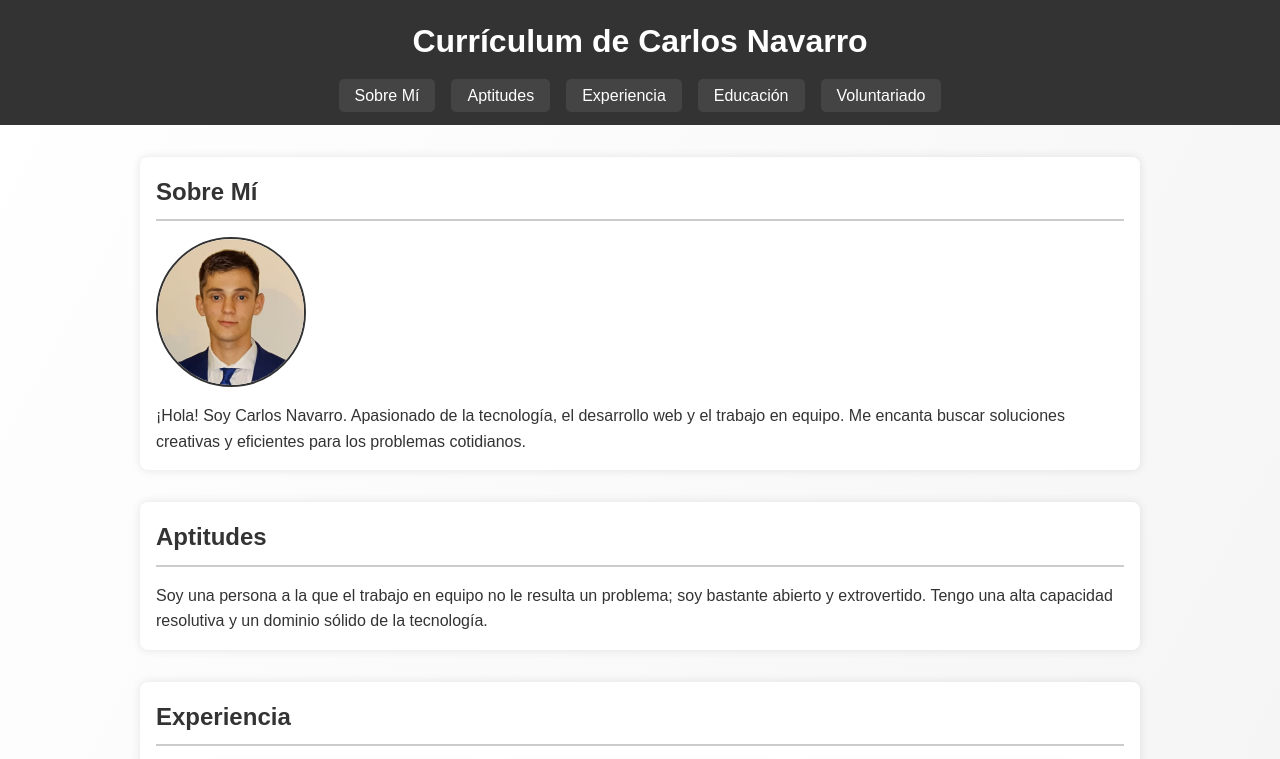
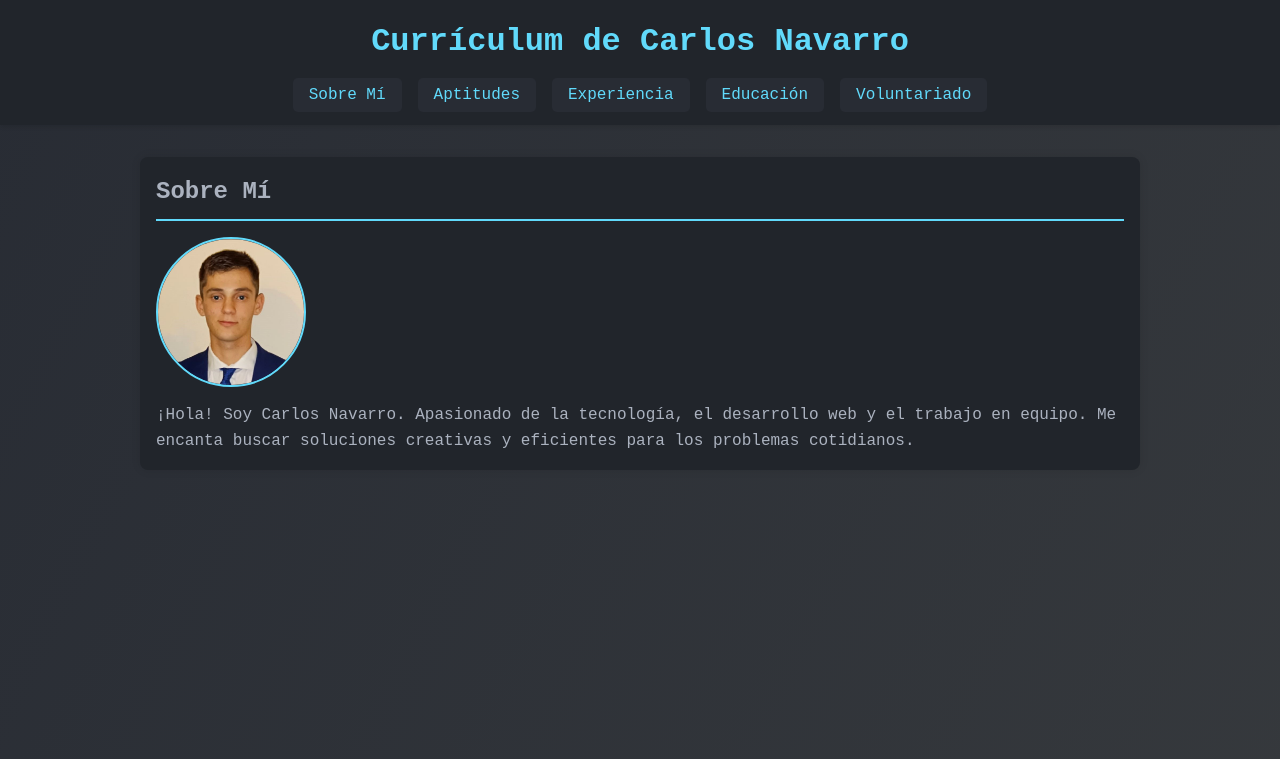
Before and after one commit to Cnavrod/PCSS-CarlosNavarroRodriguez, a plain HTML site: page index.html in a window 1280 px wide. Shown: the top 759 px of the page. Drawn offline with Linux system fonts and the light colour scheme.

Commit message:
cambio de fondo y estilo

```diff
--- a/index.html
+++ b/index.html
@@ -1,21 +1,12 @@
 <!DOCTYPE html>
 <html lang="es">
 <head>
-  <!--
-    Metadatos del documento
-    Configuramos el viewport para que el sitio sea responsive
-  -->
   <meta charset="UTF-8" />
   <meta name="viewport" content="width=device-width, initial-scale=1.0">
   <title>CV de Carlos Navarro</title>
-  <!-- Enlace a la hoja de estilos externa -->
   <link rel="stylesheet" href="style.css" />
 </head>
 <body>
-  <!--
-    Encabezado principal con título y menú de navegación
-    Cada enlace usa data-section para el manejo con JavaScript (si lo deseas)
-  -->
   <header>
     <h1>Currículum de Carlos Navarro</h1>
     <nav>
@@ -29,14 +20,10 @@
     </nav>
   </header>
 
-  <!-- Sección Sobre Mí (con foto y breve descripción) -->
   <section id="about" class="active-section">
     <h2>Sobre Mí</h2>
     <div class="about-container">
-      <!-- Imagen de perfil -->
-      <img src="img/mifoto.jpg" alt="Foto de Carlos" class="profile-pic">
-
-      <!-- Texto de presentación -->
+      <img src="img/mifoto.jpg" alt="Foto de Carlos" class="profile-pic" id="profile-pic">
       <div class="about-text">
         <p>
           ¡Hola! Soy Carlos Navarro. Apasionado de la tecnología, el desarrollo web y el trabajo en equipo.
@@ -46,7 +33,6 @@
     </div>
   </section>
 
-  <!-- Sección Aptitudes -->
   <section id="aptitudes">
     <h2>Aptitudes</h2>
     <p>
@@ -55,7 +41,6 @@
     </p>
   </section>
 
-  <!-- Sección Experiencia (cada experiencia en una card con imagen) -->
   <section id="experiencia">
     <h2>Experiencia</h2>
     <div class="card-container">
@@ -86,7 +71,6 @@
     </div>
   </section>
 
-  <!-- Sección Educación -->
   <section id="educacion">
     <h2>Educación</h2>
     <div class="card-container">
@@ -112,7 +96,7 @@
         </div>
       </div>
       <div class="card">
-        <img src="img/studies1.jpg" alt="Imagen DAW" />
+        <img src="img/studies4.jpg" alt="Imagen DAW" />
         <div class="card-content">
           <h3>Grado Superior DAW</h3>
           <p>Cursando Desarrollo de Aplicaciones Web en ADA ITS.</p>
@@ -121,7 +105,6 @@
     </div>
   </section>
 
-  <!-- Sección Voluntariado -->
   <section id="voluntariado">
     <h2>Voluntariado</h2>
     <div class="card-container">
@@ -135,5 +118,6 @@
     </div>
   </section>
 
+  <script src="script.js"></script>
 </body>
 </html>
--- a/script.js
+++ b/script.js
@@ -1,11 +1,23 @@
 const links = document.querySelectorAll('nav a');
 const sections = document.querySelectorAll('section');
+const profilePic = document.getElementById('profile-pic');
+let clickCount = 0;
 
 links.forEach(link => {
   link.addEventListener('click', (e) => {
     e.preventDefault();
-    const target = link.getAttribute('data-section');
-    sections.forEach(sec => sec.classList.remove('active'));
-    document.getElementById(target).classList.add('active');
+    const target = link.getAttribute('href').substring(1);
+    sections.forEach(sec => sec.classList.remove('active-section'));
+    const targetSection = document.getElementById(target);
+    targetSection.classList.add('active-section');
+    targetSection.scrollIntoView({ behavior: 'smooth', block: 'start' });
   });
 });
+
+profilePic.addEventListener('click', () => {
+  clickCount++;
+  if (clickCount === 5) {
+    profilePic.src = 'img/ontiveros.jpg'; // Asegúrate de tener esta imagen en la carpeta img
+    clickCount = 0;
+  }
+});
--- a/style.css
+++ b/style.css
@@ -19,9 +19,9 @@
   Usamos un degradado como fondo y un color de texto suave
 */
 body {
-  font-family: Arial, sans-serif; /* Arial, tal como pide la guía */
-  background: linear-gradient(to bottom right, #ffffff, #f0f0f0);
-  color: #333;
+  font-family: 'Courier New', Courier, monospace; /* Fuente de programación */
+  background: linear-gradient(to bottom right, #282c34, #3c3f41);
+  color: #abb2bf;
   /* Para optimizar la legibilidad */
   line-height: 1.6;
 }
@@ -31,12 +31,19 @@ body {
   Fondo oscuro y texto claro para cierto contraste
 */
 header {
-  background-color: #333;
-  color: #fff;
+  background-color: #21252b;
+  color: #61dafb;
   padding: 1rem;
   text-align: center;
+  position: sticky;
+  top: 0;
+  z-index: 1000;
+  box-shadow: 0 2px 4px rgba(0, 0, 0, 0.1);
 }
-/* NAVEGACIÓN */
+header h1 {
+  font-size: 2rem;
+  margin-bottom: 0.5rem;
+}
 nav ul {
   display: flex;
   justify-content: center;
@@ -45,15 +52,16 @@ nav ul {
   margin-top: 1rem;
 }
 nav a {
-  color: #fff;
+  color: #61dafb;
   text-decoration: none;
   padding: 0.5rem 1rem;
-  background: #444;
+  background: #282c34;
   border-radius: 5px;
-  transition: background 0.3s;
+  transition: background 0.3s, transform 0.3s;
 }
 nav a:hover {
-  background: #666;
+  background: #3c3f41;
+  transform: scale(1.1);
 }
 
 /*
@@ -65,18 +73,18 @@ section {
   max-width: 1000px;
   margin: 2rem auto;
   padding: 1rem;
-  background: #fff;
+  background: #21252b;
   border-radius: 8px;
   box-shadow: 0 0 10px rgba(0,0,0,0.1);
   margin-bottom: 2rem;
+  opacity: 0;
+  transform: translateY(20px);
+  transition: opacity 0.6s ease-out, transform 0.6s ease-out;
+  scroll-margin-top: 80px; /* Ajusta este valor según la altura de tu encabezado */
 }
-
-/*
-  SECCIÓN ACTIVA
-  Mantiene visibilidad si navegas con anclas o scripts
-*/
-.active-section {
-  display: block;
+section.active-section {
+  opacity: 1;
+  transform: translateY(0);
 }
 
 /*
@@ -85,7 +93,7 @@ section {
 */
 h2 {
   margin-bottom: 1rem;
-  border-bottom: 2px solid #ccc;
+  border-bottom: 2px solid #61dafb;
   padding-bottom: 0.5rem;
 }
 
@@ -104,7 +112,7 @@ h2 {
   height: 150px;
   object-fit: cover;
   border-radius: 50%;
-  border: 2px solid #333;
+  border: 2px solid #61dafb;
 }
 
 /*
@@ -118,15 +126,16 @@ h2 {
   justify-content: center; /* Centrado */
 }
 .card {
-  background: #fdfdfd;
+  background: #282c34;
   border-radius: 8px;
   box-shadow: 0 2px 8px rgba(0,0,0,0.1);
   width: 280px;
   overflow: hidden;
-  transition: transform 0.3s;
+  transition: transform 0.3s, box-shadow 0.3s;
 }
 .card:hover {
-  transform: scale(1.03);
+  transform: scale(1.05);
+  box-shadow: 0 4px 16px rgba(0,0,0,0.2);
 }
 .card img {
   width: 100%;
@@ -149,7 +158,7 @@ h2 {
 */
 @media (max-width: 600px) {
   header h1 {
-    font-size: 1.2rem;
+    font-size: 1.5rem;
   }
   nav ul {
     flex-wrap: wrap;
```
Also changed, not shown: img/ontiveros.jpg (added), img/volunteer1.jpg (added).
